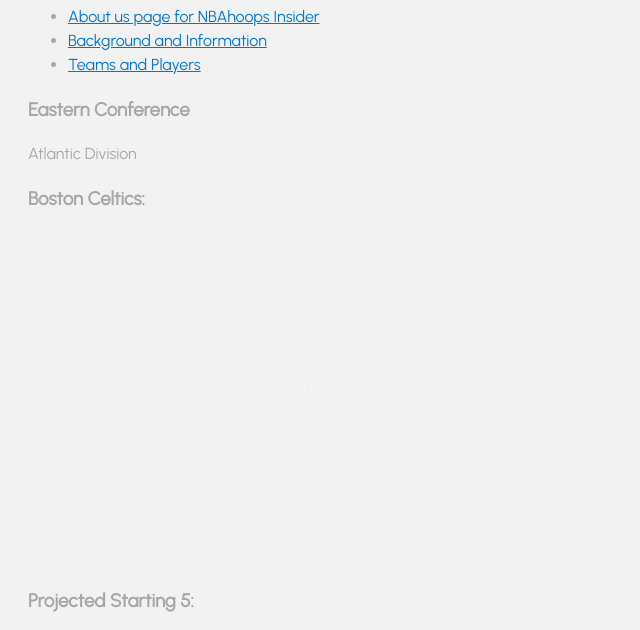
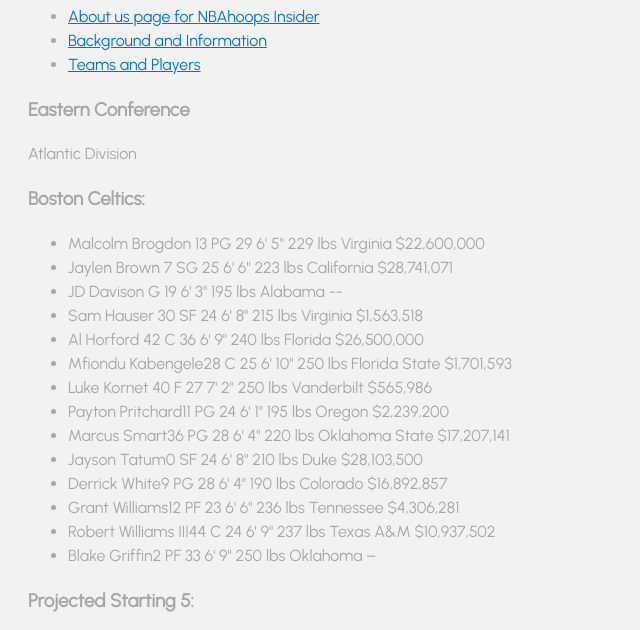
Before and after one commit to noahrosenthal/noahrosenthal.github.io, a plain HTML site: page players.html in a window 1280 px wide. Shown: the part 114-744 px from the top of the page, without its empty margins (0-640 px from the left). Drawn offline with Linux system fonts and the light colour scheme.

Commit message:
Add files via upload

```diff
--- a/style.css
+++ b/style.css
@@ -34,7 +34,3 @@ a:visited {
   color: #12ba47;
 
 }
-
-#Eastern-Conference li{
-	color:#f2f2f293;
-}
```
